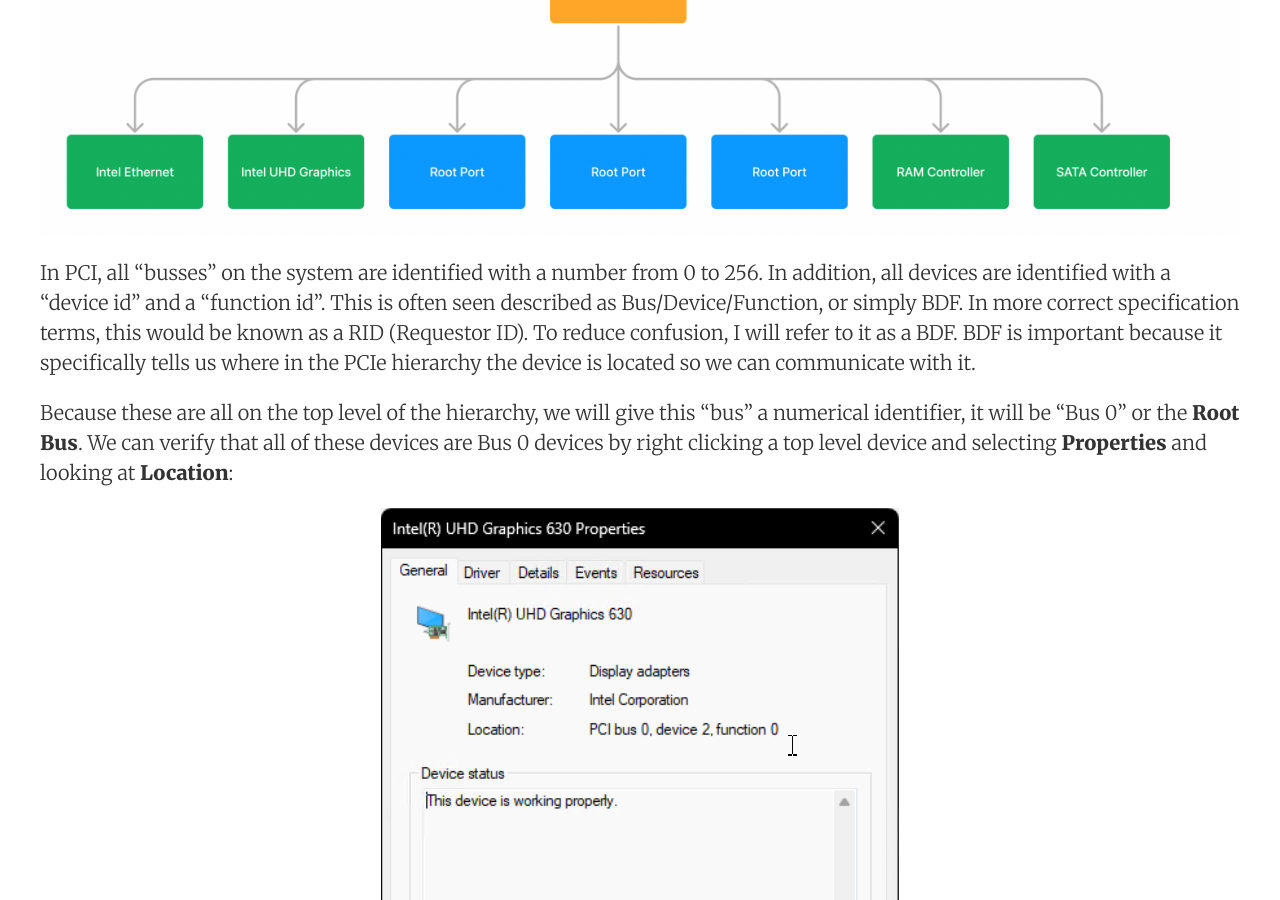
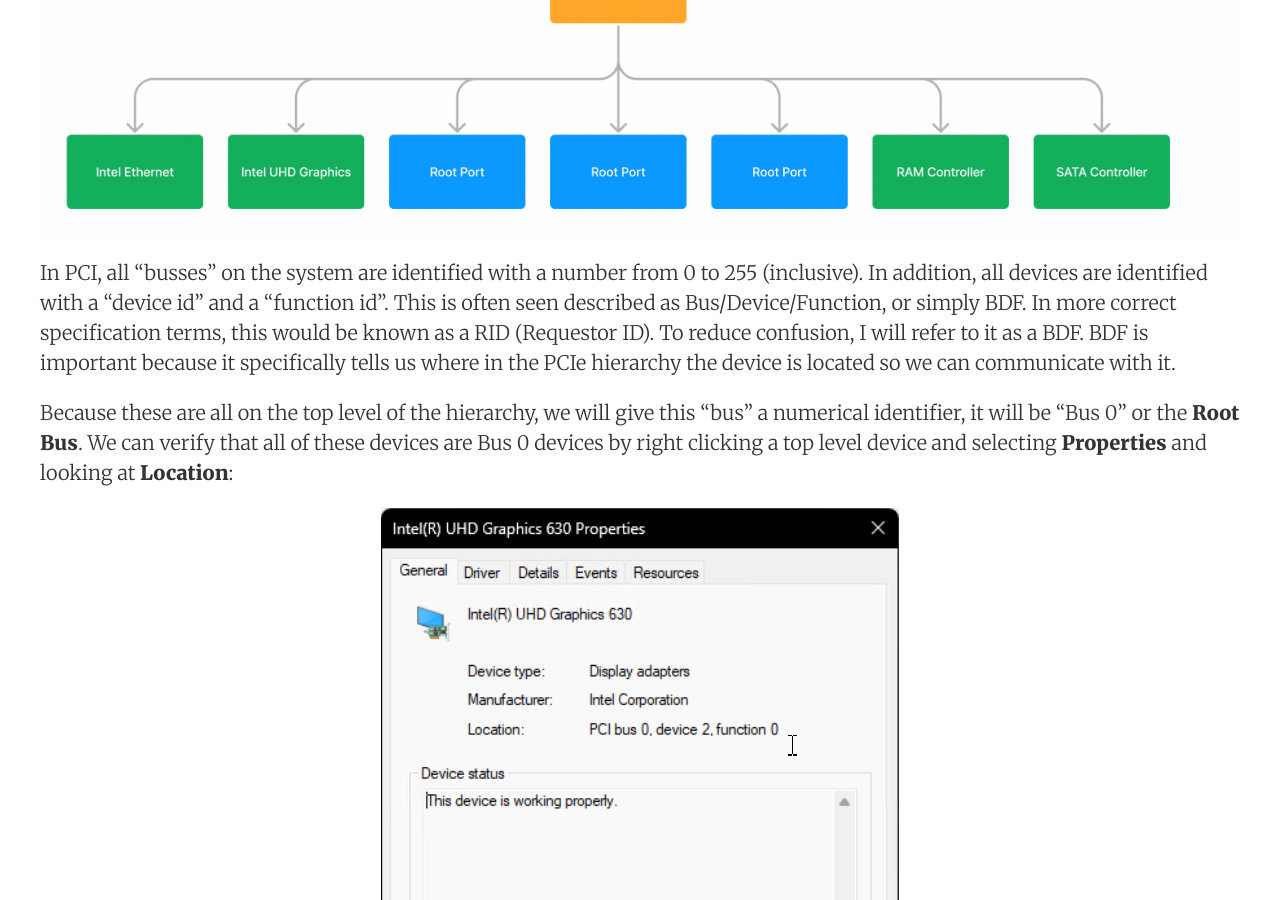
Before and after one commit to Gbps/gbps.github.io, a Jekyll site: the page built from _posts/2023-02-14-pcie-part-1.md, in a window 1280 px wide and 900 px high, scrolled down 5910 px. Built offline with Jekyll 4.4.1, drawn with Linux system fonts in a browser that asks for light colours; nearby versions of some CDN libraries.

Commit message:
Fix small tpyo

```diff
--- a/_posts/2023-02-14-pcie-part-1.md
+++ b/_posts/2023-02-14-pcie-part-1.md
@@ -80,7 +80,7 @@ With this in mind, let's start diagraming this hierarchy (partially) so we're se
 
 ![image-20230212183438211](/assets/PCIe_Images_Part1/image-20230212183438211.png)
 
-In PCI, all "busses" on the system are identified with a number from 0 to 256. In addition, all devices are identified with a "device id" and a "function id". This is often seen described as Bus/Device/Function, or simply BDF. In more correct specification terms, this would be known as a RID (Requestor ID). To reduce confusion, I will refer to it as a BDF. BDF is important because it specifically tells us where in the PCIe hierarchy the device is located so we can communicate with it.
+In PCI, all "busses" on the system are identified with a number from 0 to 255 (inclusive). In addition, all devices are identified with a "device id" and a "function id". This is often seen described as Bus/Device/Function, or simply BDF. In more correct specification terms, this would be known as a RID (Requestor ID). To reduce confusion, I will refer to it as a BDF. BDF is important because it specifically tells us where in the PCIe hierarchy the device is located so we can communicate with it.
 
 Because these are all on the top level of the hierarchy, we will give this "bus" a numerical identifier, it will be "Bus 0" or the **Root Bus**. We can verify that all of these devices are Bus 0 devices by right clicking a top level device and selecting **Properties** and looking at **Location**:
 
```
